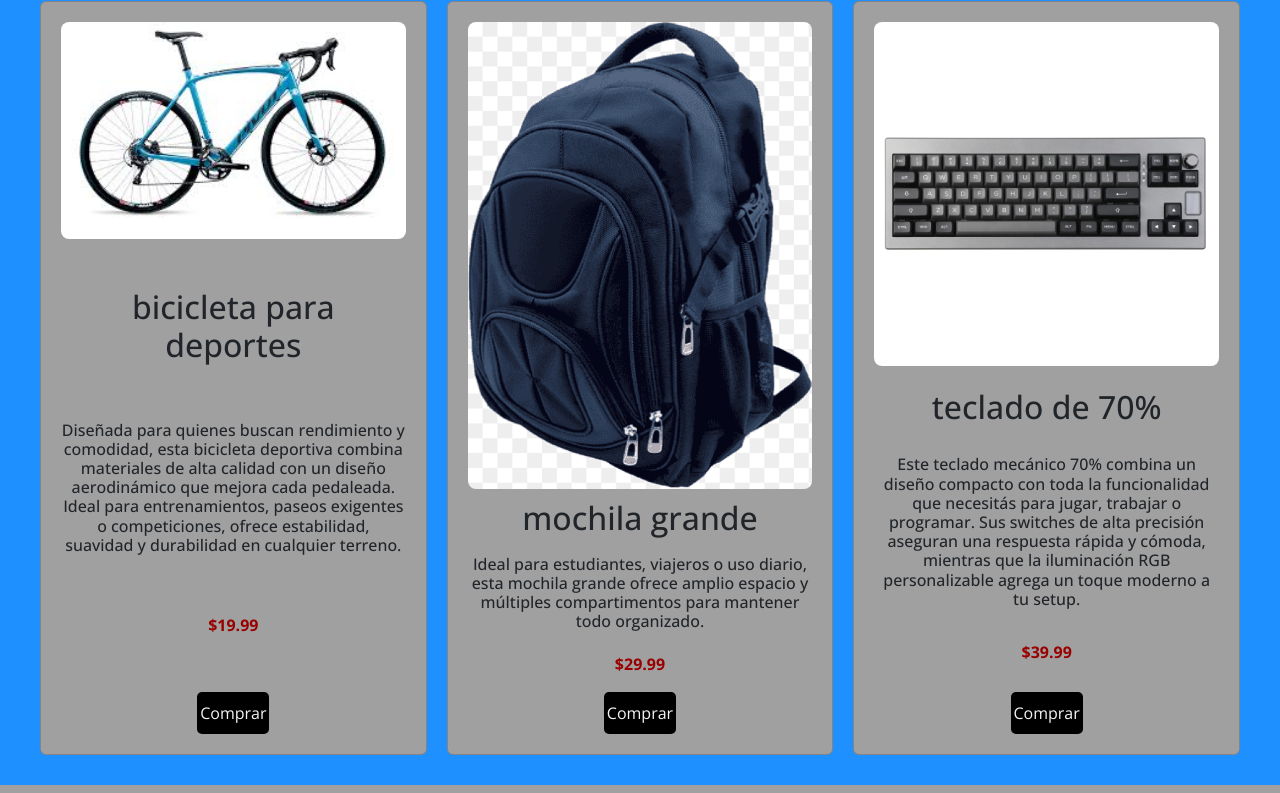
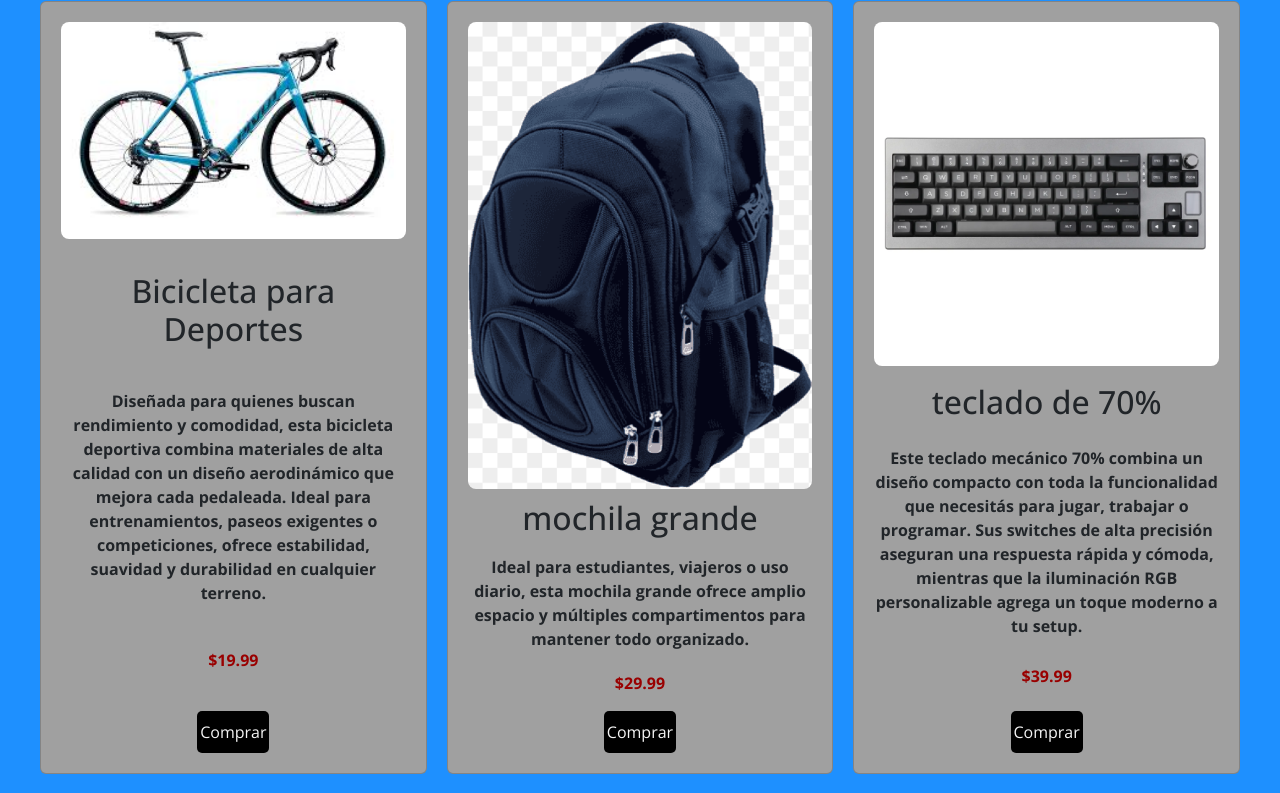
Before and after one commit to gaston-pantoja/proyecto-final-Pantoja, a plain HTML site: page index.html in a window 1280 px wide. Shown: the part 360-1153 px from the top of the page. Drawn offline with nearby package versions, Linux system fonts and the light colour scheme.

Commit message:
aplicando SEO

```diff
--- a/index.html
+++ b/index.html
@@ -5,6 +5,7 @@
   <meta charset="utf-8">
   <meta name="viewport" content="width=device-width,initial-scale=1">
   <title>Tienda Online - Inicio</title>
+  <meta name="desripcion" content="Descubre productos de alta calidad como bicicletas deportivas, mochilas grandes y teclados mecánicos. ¡Encuentra todo lo que necesitas con envío a todo el país!">
   <!-- link de bt -->
   <link href="https://cdn.jsdelivr.net/npm/bootstrap@5.3.8/dist/css/bootstrap.min.css" rel="stylesheet" integrity="sha384-sRIl4kxILFvY47J16cr9ZwB07vP4J8+LH7qKQnuqkuIAvNWLzeN8tE5YBujZqJLB" crossorigin="anonymous">
   <!-- link de css -->
@@ -27,7 +28,7 @@
     </div>
 
     <div class="contenedor">
-      <a href="index.html" class="logo"><img class="animate__animated animate__bounce" src="img/logotipo.webp" alt="Logo tienda" width="90"></a>
+      <a href="index.html" class="logo"><img class="animate__animated animate__bounce" src="img/logotipo.webp" alt="Logotipo" width="90"></a>
         <nav class="menu">
           <ul>
             <li><a href="index.html">Inicio</a></li>
@@ -59,7 +60,7 @@
 </nav>
     <section>
       <div>
-        <h1>Bienvenido a Nuestra Tienda</h1>
+        <h1>Tienda Online: Encuentra Productos Destacados y Novedades</h1>
         <p>Encuentra productos seleccionados con envío a todo el país</p>
       </div>
     </section>
@@ -69,23 +70,25 @@
       <div class="productos-uno">
         <article class="card imagen-uno">
           <img src="img/bici.jpg" width="350" alt="bicicleta deportiva">
-          <h2>bicicleta para deportes</h2>
-          <h3>Diseñada para quienes buscan rendimiento y comodidad, esta bicicleta deportiva combina materiales de alta calidad con un diseño aerodinámico que mejora cada pedaleada. Ideal para entrenamientos, paseos exigentes o competiciones, ofrece estabilidad, suavidad y durabilidad en cualquier terreno.</h3>
-          <p>$19.99</p>
+          <h2>Bicicleta para Deportes</h2>
+          <p class="texto">Diseñada para quienes buscan rendimiento y comodidad, esta bicicleta deportiva combina materiales de alta calidad con un diseño aerodinámico que mejora cada pedaleada. Ideal para entrenamientos, paseos exigentes o competiciones, ofrece estabilidad, suavidad y durabilidad en cualquier terreno.</p>
+          <p class="precio">$19.99</p>
           <a class="btn" href="./pages/productos.html">Comprar</a>
         </article>
+
         <article class="card imagen-dos">
           <img src="img/nueva-mochila.png" width="250" alt="mochila grande">
           <h2>mochila grande</h2>
-          <h3>Ideal para estudiantes, viajeros o uso diario, esta mochila grande ofrece amplio espacio y múltiples compartimentos para mantener todo organizado.</h3>
-          <p>$29.99</p>
+          <p class="texto">Ideal para estudiantes, viajeros o uso diario, esta mochila grande ofrece amplio espacio y múltiples compartimentos para mantener todo organizado.</p>
+          <p class="precio">$29.99</p>
           <a class="btn" href="./pages/productos.html">Comprar</a>
         </article>
+
         <article class="card imagen-tres">
-          <img src="img/teclado-70.png" width="350" alt="teclado de 70%">
+          <img src="img/teclado-70.png" width="350" alt="Teclado mecánico 70% RGB para gaming">
           <h2>teclado de 70%</h2>
-          <h3>Este teclado mecánico 70% combina un diseño compacto con toda la funcionalidad que necesitás para jugar, trabajar o programar. Sus switches de alta precisión aseguran una respuesta rápida y cómoda, mientras que la iluminación RGB personalizable agrega un toque moderno a tu setup.</h3>
-          <p>$39.99</p>
+          <p class="texto">Este teclado mecánico 70% combina un diseño compacto con toda la funcionalidad que necesitás para jugar, trabajar o programar. Sus switches de alta precisión aseguran una respuesta rápida y cómoda, mientras que la iluminación RGB personalizable agrega un toque moderno a tu setup.</p>
+          <p class="precio">$39.99</p>
           <a class="btn" href="./pages/productos.html">Comprar</a>
         </article>
       </div>
--- a/sass/pages/_home.scss
+++ b/sass/pages/_home.scss
@@ -147,11 +147,12 @@ main{
         border-radius: 8px;
         margin-bottom: 10px;
     }
-    h3{
+    .texto{
         margin: 10px 0;
         font-size: 1rem;
+        font-weight: bold;
     }
-    p{
+    .precio{
         font-weight: bold;
         color: $tipo-bg;
         margin-top: 10px;
```
Also changed, not shown: css/main.css, 1 other file.
